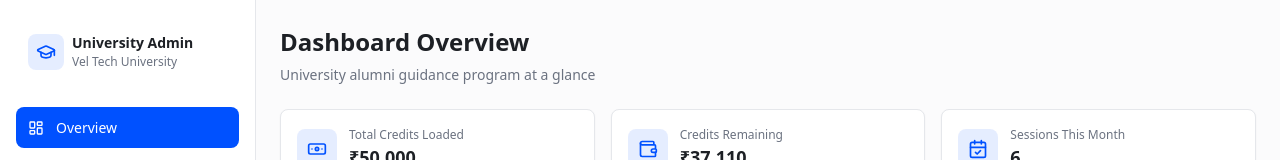
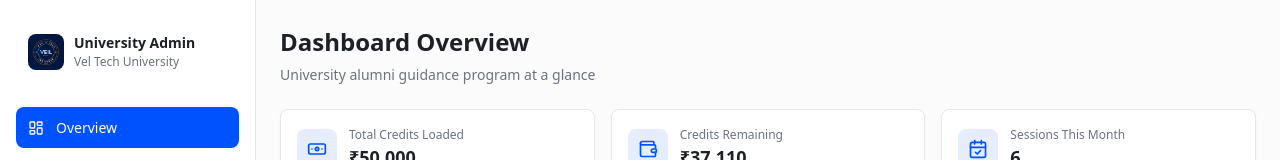
Before and after one commit to yakhub-4881/Grotalks, a React (Vite) app: page /admin/dashboard in a window 1280 px wide. Shown: the top 160 px of the page. Built offline with nearby package versions, Linux system fonts and the light colour scheme; sample sign-in values are in the browser's storage; the HTML template or start-up script is replaced by a standard one.

Commit message:
Changes
Co-authored-by: yakhub-4881 <244712138+yakhub-4881@users.noreply.github.com>

```diff
--- a/src/pages/admin/AdminDashboard.tsx
+++ b/src/pages/admin/AdminDashboard.tsx
@@ -226,10 +226,8 @@ const AdminDashboard = () => {
       <div className="min-h-screen flex bg-muted/30">
         {/* Sidebar */}
         <aside className="hidden md:flex w-64 flex-col border-r bg-background p-4 gap-1">
-          <div className="flex items-center gap-2 px-3 py-4 mb-4">
-            <div className="h-9 w-9 rounded-lg bg-primary/10 flex items-center justify-center shrink-0">
-              <GraduationCap className="h-5 w-5 text-primary" />
-            </div>
+          <div className="flex items-center gap-2.5 px-3 py-4 mb-4">
+            <img src={velTechLogo} alt="Vel Tech University" className="h-9 w-9 rounded-lg object-contain" />
             <div>
               <p className="font-semibold text-sm">University Admin</p>
               <p className="text-xs text-muted-foreground">Vel Tech University</p>
```
